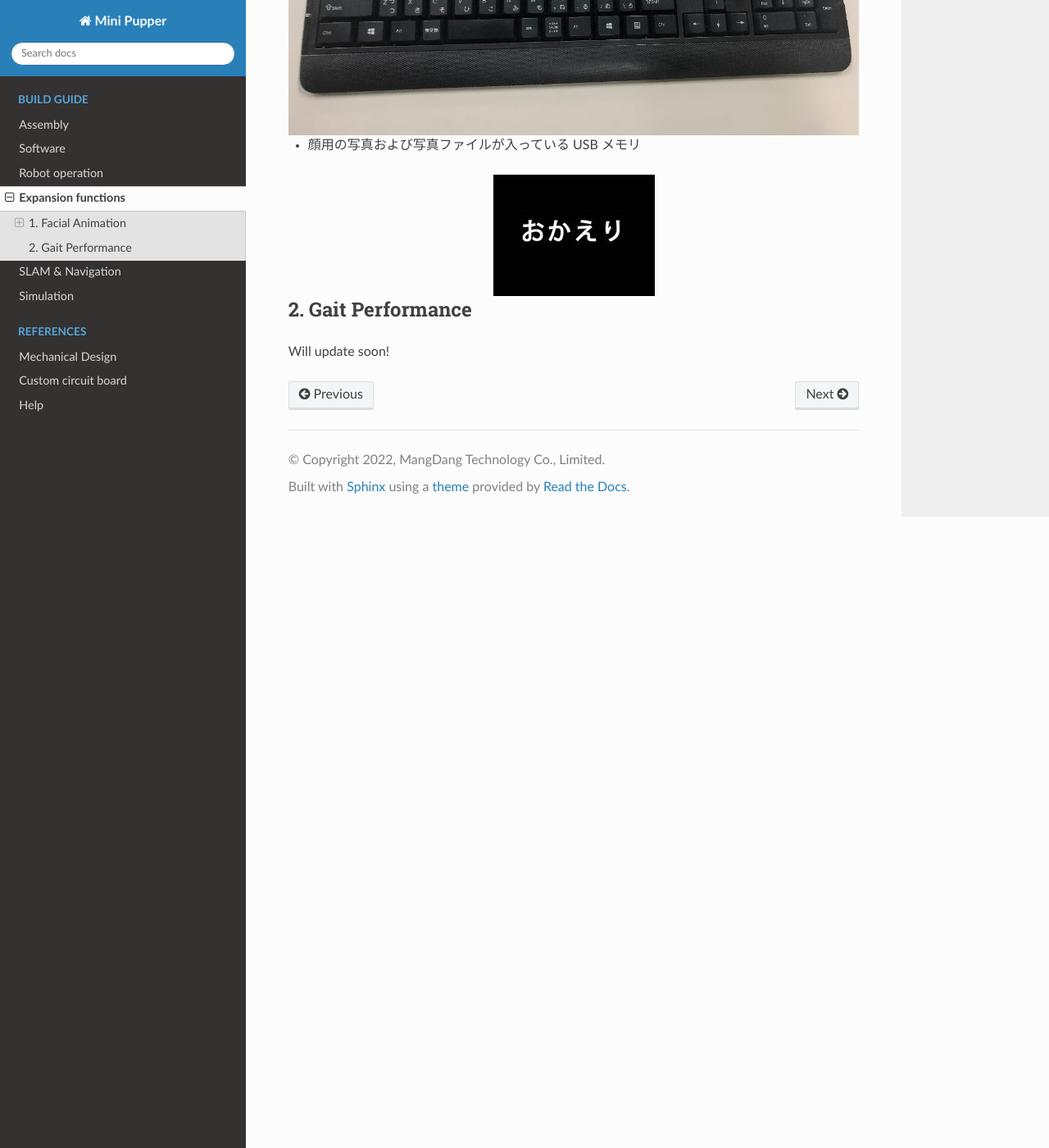
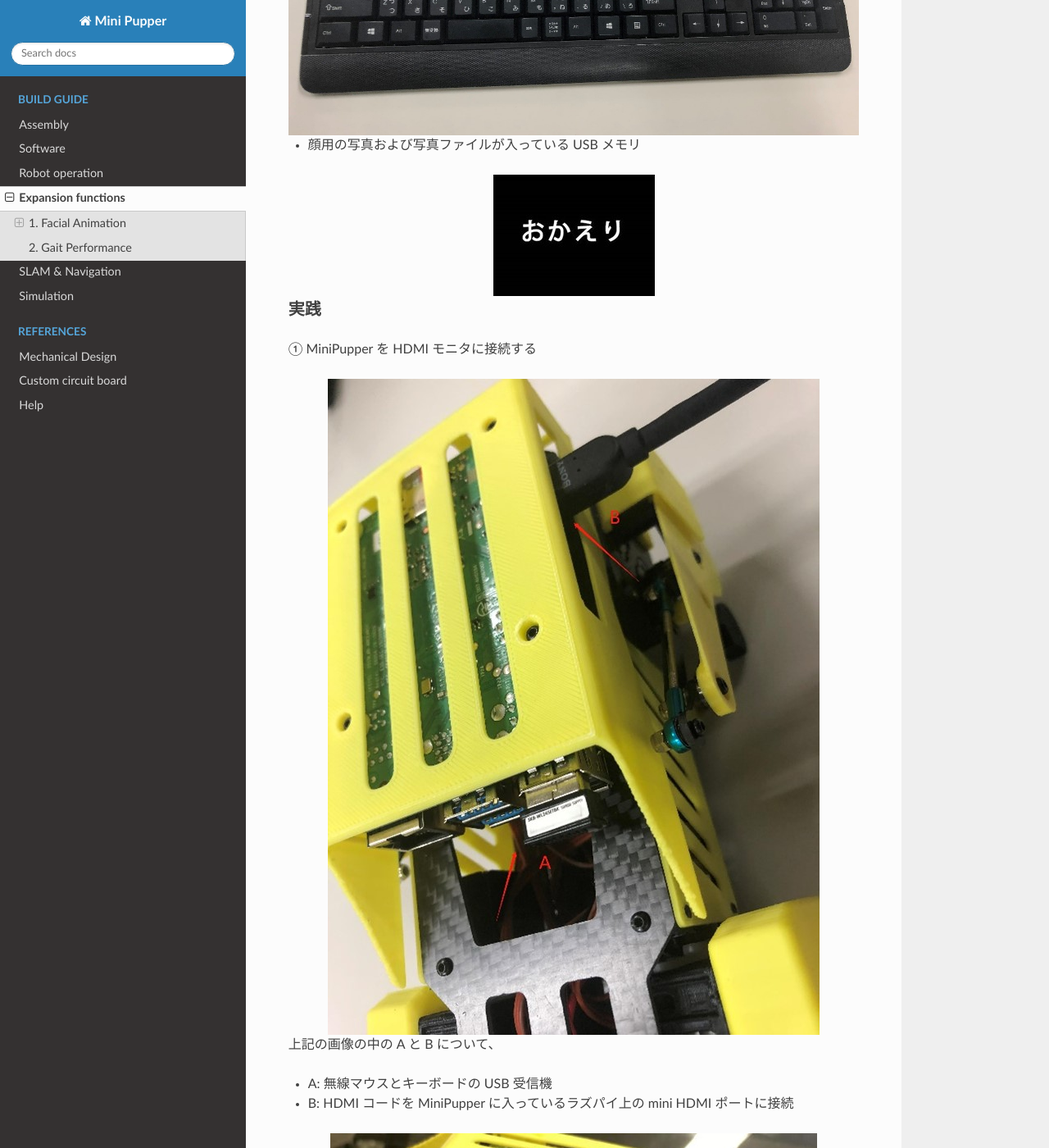
Before and after one commit to mangdangroboticsclub/MiniPupperDocs, a Sphinx documentation site: the page built from docs/guide/Expansions.rst, in a window 1280 px wide and 1400 px high, scrolled down 2514 px. Shown: the whole window at 82% size. Built offline with Sphinx 7.4.7 and the Read the Docs theme 2.0.0, drawn with Linux system fonts in a browser that asks for light colours; some of the changed text lies outside the part shown.

Commit message:
doc: append the login description

```diff
--- a/docs/guide/Expansions.rst
+++ b/docs/guide/Expansions.rst
@@ -12,23 +12,60 @@
 
 * HDMI ポート付きのディスプレイ
 .. image:: ../_static/161.jpg
-    :align: center
+  :align: center
 
 * ディスプレイ用のダプター
 .. image:: ../_static/162.jpg
-    :align: center
+  :align: center
 
 * HDMI ケーブル
 .. image:: ../_static/164.jpg
-    :align: center
+  :align: center
 
 * マウスとキーボード
 .. image:: ../_static/163.jpg
-    :align: center
+  :align: center
 
 * 顔用の写真および写真ファイルが入っている USB メモリ
 .. image:: ../_static/165.jpg
-    :align: center
+  :align: center
+
+実践
+^^^^^^^^^^^^^^^^^^^^^
+
+①	MiniPupper を HDMI モニタに接続する
+
+.. image:: ../_static/168.jpg
+  :align: center
+
+上記の画像の中の A と B について、
+
+* A: 無線マウスとキーボードの USB 受信機
+* B: HDMI コードを MiniPupper に入っているラズパイ上の mini HDMI ポートに接続
+
+.. image:: ../_static/169.jpg
+  :align: center
+
+.. image:: ../_static/170.jpg
+  :align: center
+
+もちろん、モニタ側にも HDMI 端子を入れます。
+
+②	電源を入れて立ち上げる
+
+.. image:: ../_static/171.jpg
+  :align: center
+
+本体下にある電源ボタンを３秒長押しします。
+
+③ Ubuntu システムにログイン
+
+.. image:: ../_static/172.jpg
+  :align: center
+
+初期パースワードは `mangdang` となります。
+
+ログインした後、Ubuntu 20.04 のデスクトップ GUI に入れます。
 
 2. Gait Performance
 -------------
```
Also changed, not shown: docs/_static/168.jpg (added), docs/_static/169.jpg (added), docs/_static/170.jpg (added), docs/_static/171.jpg (added), docs/_static/172.jpg (added).
